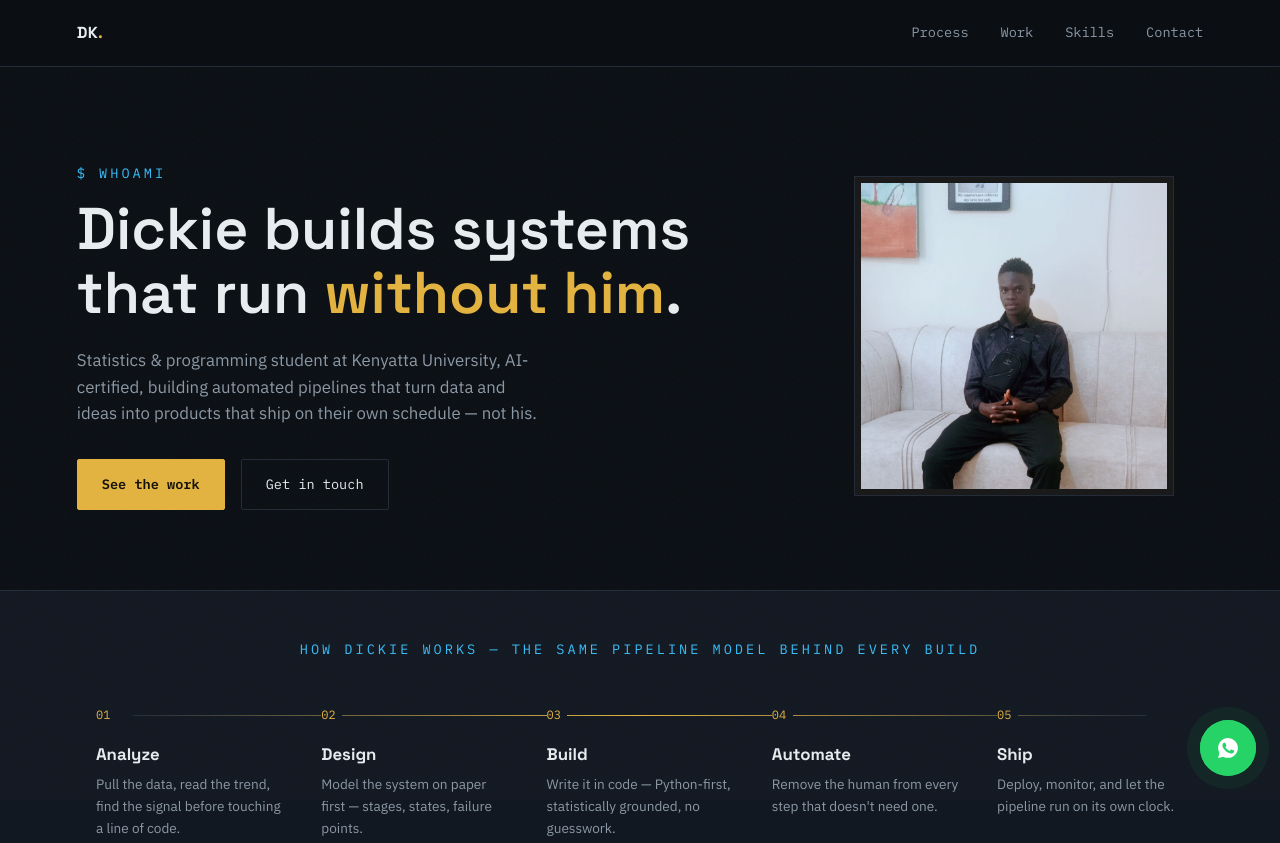
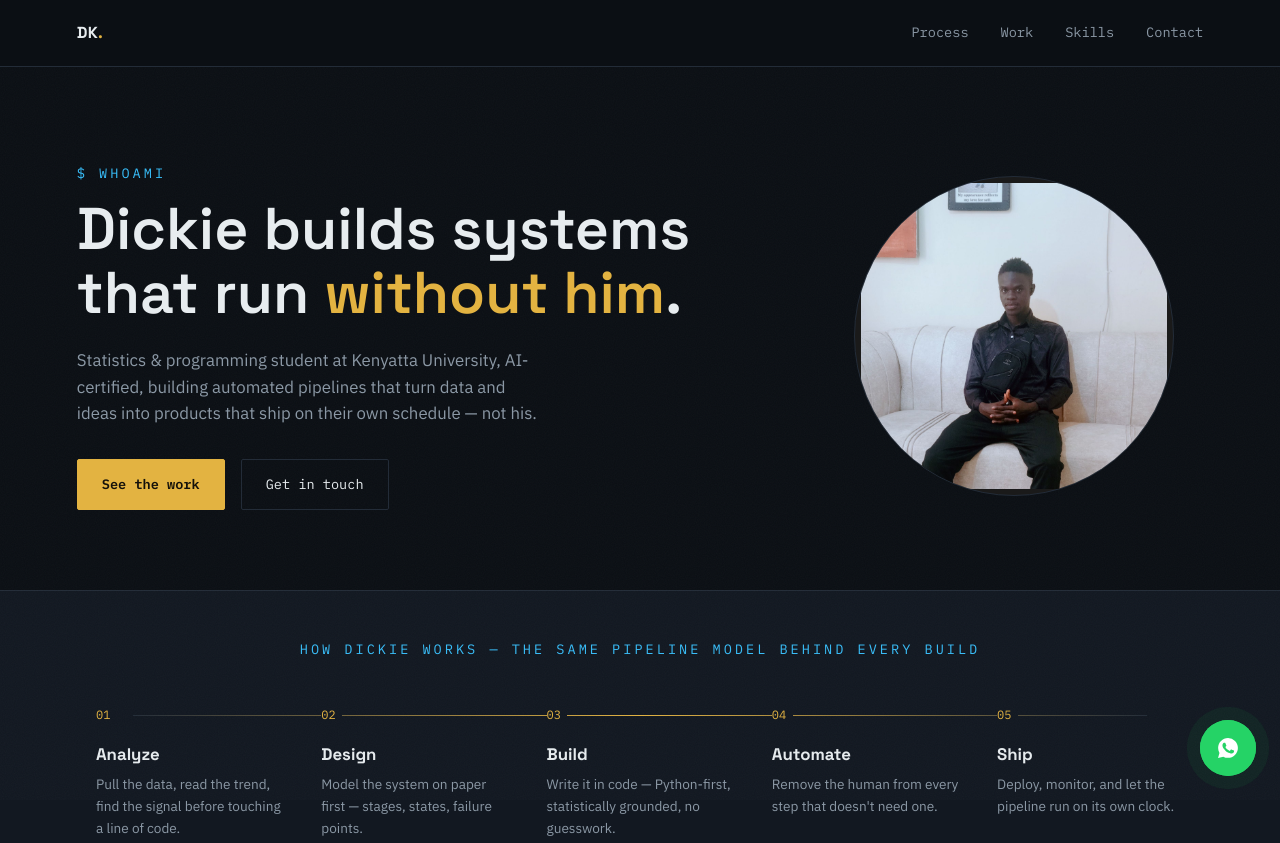
Before and after one commit to Computerwizad/my-portfolio, a plain HTML site: page docs/index.html in a window 1280 px wide. Shown: the top 843 px of the page. Drawn offline with Linux system fonts and the light colour scheme; files whose address does not match are found by name.

Commit message:
Update style.css

```diff
--- a/docs/css/style.css
+++ b/docs/css/style.css
@@ -139,7 +139,7 @@ nav a:hover{ color:var(--text); }
 .portrait-frame {
     width: 320px;
     height: 320px;
-    border-radius: 0%;
+    border-radius: 50%;
     background: #1a1a1a;
     overflow: hidden;
 }
```
